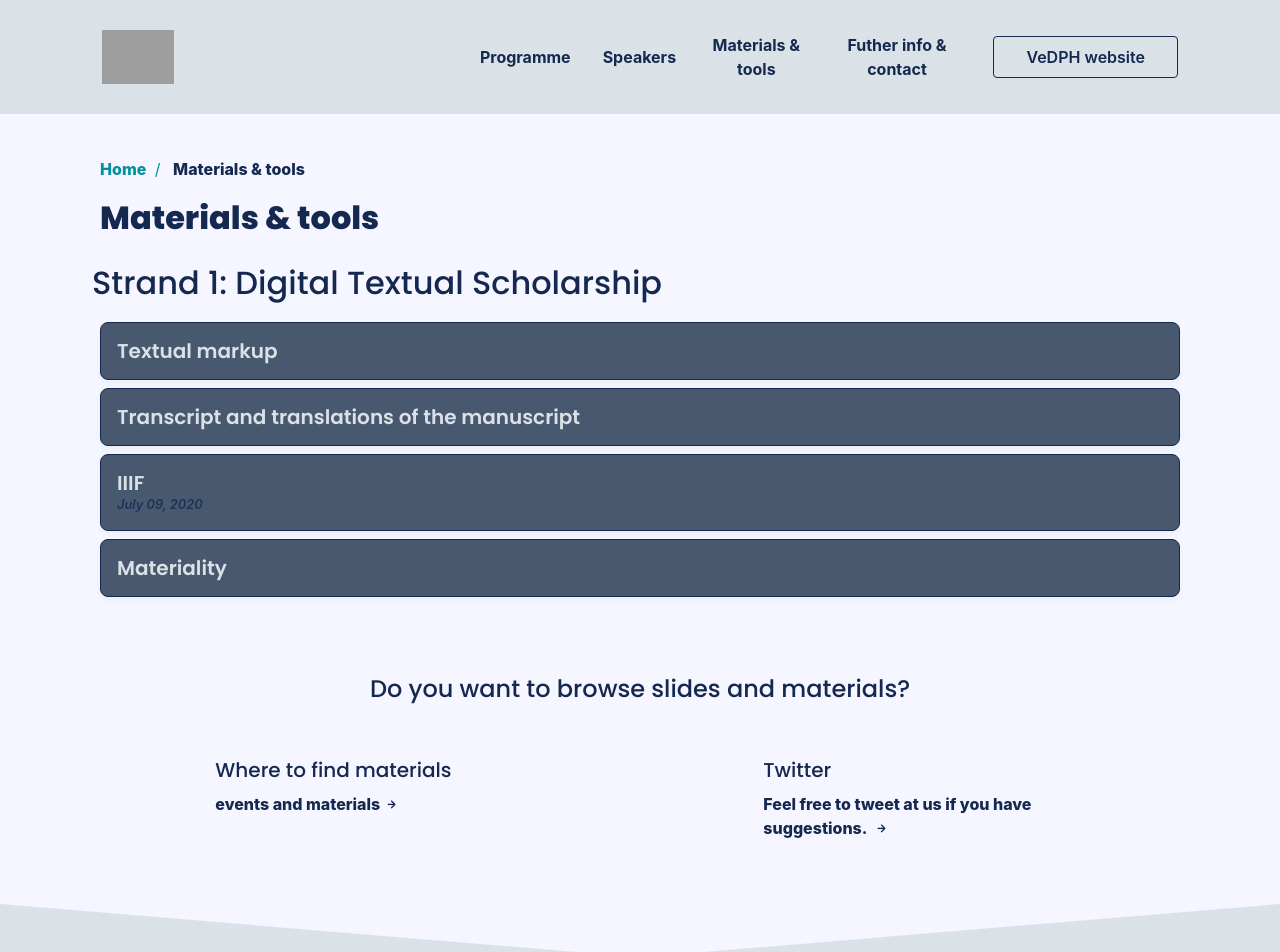
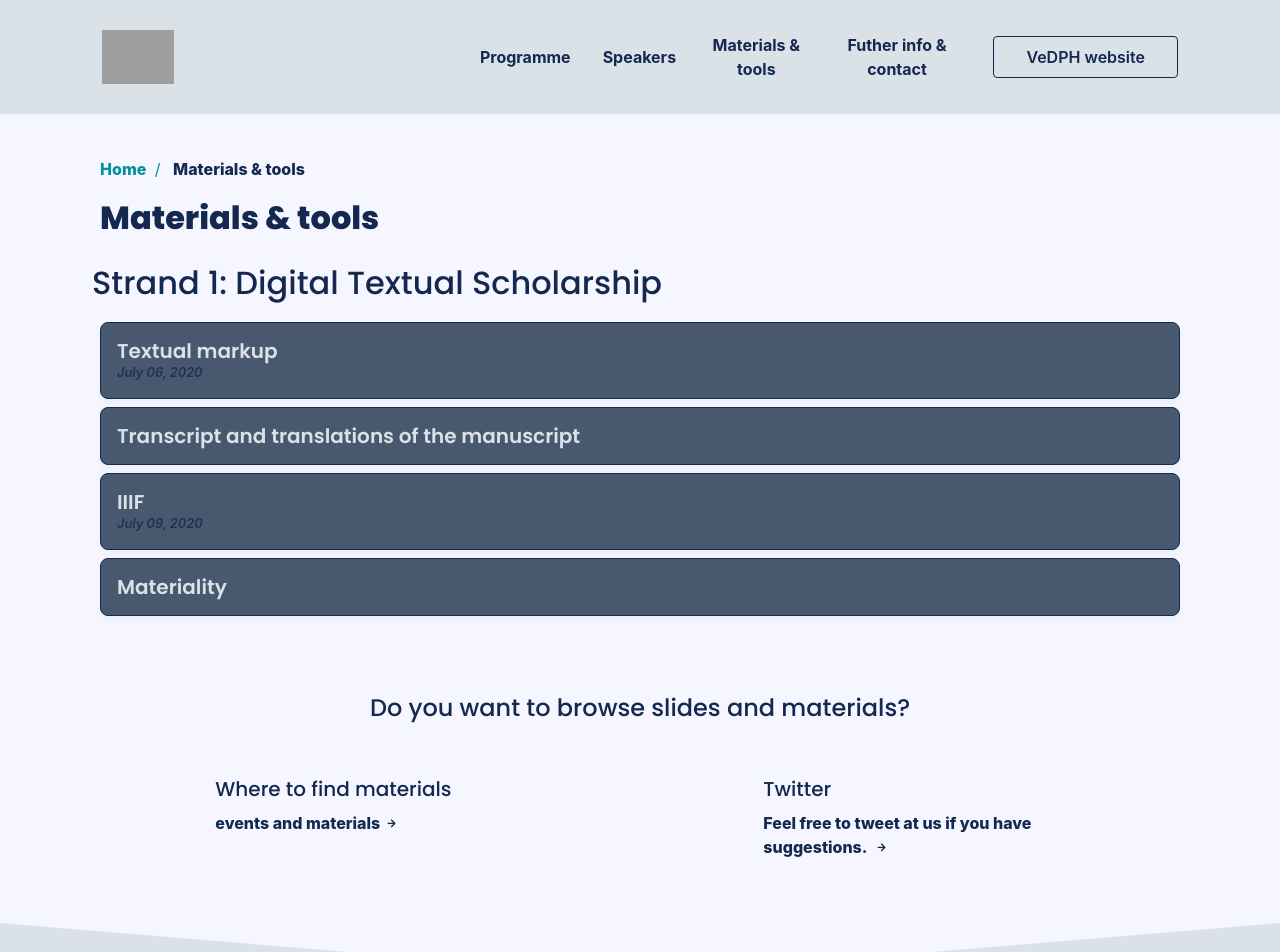
Before and after one commit to vedph/summercamp, a Jekyll site: the page built from materials/index.html, in a window 1280 px wide. Shown: the top 952 px of the page. Built offline with Jekyll 4.4.1, drawn with Linux system fonts in a browser that asks for light colours; nearby versions of some CDN libraries; some web fonts are replaced; grey boxes are pictures that could not be loaded.

Commit message:
Add date to sort nicely

```diff
--- a/materials/boschetti_del_grosso/index.html
+++ b/materials/boschetti_del_grosso/index.html
@@ -3,6 +3,7 @@ layout: post
 title: Textual markup
 category: materials
 subcategory: materials
+date: 2020-07-06 15:00:00
 ---
 <h3>Textual markup (typographic, structural, semantic: HTML, CSS, XML)</h3>
 
```
